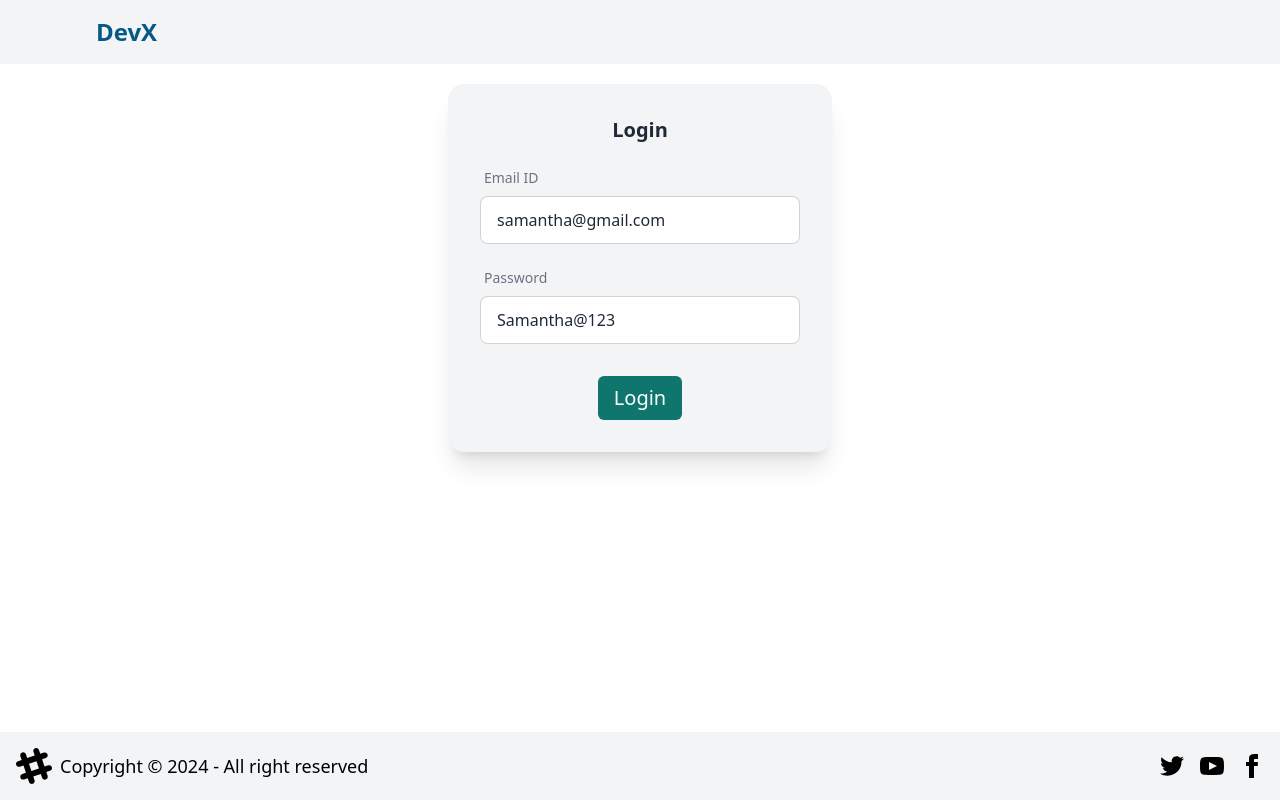
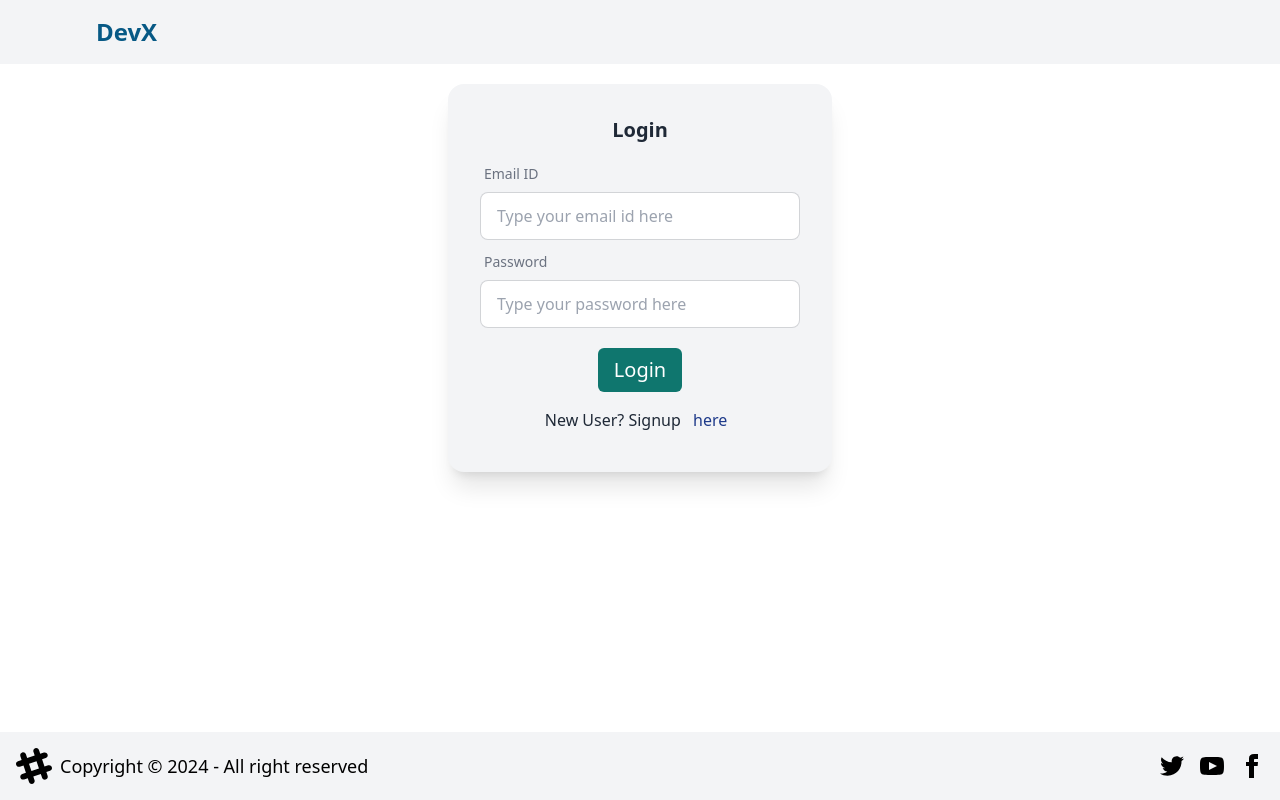
Before and after one commit to Rajeshkumarachari/devx-ui, a React (Vite) app: page /login in a window 1280 px wide. Built offline with nearby package versions, Linux system fonts and the light colour scheme; no server answers.

Commit message:
Added Signup form + bug fixes

```diff
--- a/src/components/EditProfile.jsx
+++ b/src/components/EditProfile.jsx
@@ -8,9 +8,9 @@
   const [firstName, setFirstName] = useState(user.firstName);
   const [lastName, setLastName] = useState(user.lastName);
   const [photoUrl, setPhotoUrl] = useState(user.photoUrl);
-  const [age, setAge] = useState(user.age);
+  const [age, setAge] = useState(user.age || "");
   const [gender, setGender] = useState(user.gender);
-  const [about, setAbout] = useState(user.about);
+  const [about, setAbout] = useState(user.about || "");
   const [error, setError] = useState("");
   const [showToast, setShowToast] = useState(false);
   const dispatch = useDispatch();
--- a/src/components/Login.jsx
+++ b/src/components/Login.jsx
@@ -6,8 +6,12 @@
 import { BASE_URL } from "../utils/constants";
 
 export default function Login() {
-  const [emailId, setEmailId] = useState("samantha@gmail.com");
-  const [password, setPassword] = useState("Samantha@123");
+  const [emailId, setEmailId] = useState("");
+  const [password, setPassword] = useState("");
+  const [firstName, setFirstName] = useState("");
+  const [lastName, setLastName] = useState("");
+  const [isLoginForm, setIsLoginForm] = useState(true);
+
   const [error, setError] = useState("");
   const dispatch = useDispatch();
   const navigate = useNavigate();
@@ -28,13 +32,64 @@
       setError(err?.response?.data || "Something went wrong");
     }
   };
+
+  const handleSignUp = async () => {
+    try {
+      const res = await axios.post(
+        BASE_URL + "/signup",
+        {
+          firstName,
+          lastName,
+          emailId,
+          password,
+        },
+        { withCredentials: true }
+      );
+      dispatch(addUser(res.data.data));
+      return navigate("/profile");
+    } catch (err) {
+      setError(err?.response?.data || "Something went wrong");
+    }
+  };
   return (
-    <div className="flex justify-center my-5">
+    <div className="flex justify-center my-5 pb-20">
       <div className="card bg-gray-100 w-96 shadow-xl">
         <div className="card-body">
-          <h2 className="card-title justify-center">Login</h2>
+          <h2 className="card-title justify-center">
+            {isLoginForm ? "Login" : "Sign up"}
+          </h2>
           <div className="">
-            <label className="form-control w-full max-w-xs my-2">
+            {!isLoginForm && (
+              <div className="flex gap-2">
+                <label className="form-control w-full max-w-xs my-2">
+                  <div className="label">
+                    <span className="label-text text-gray-500">
+                      First Name{" "}
+                    </span>
+                  </div>
+                  <input
+                    type="text"
+                    value={firstName}
+                    onChange={(e) => setFirstName(e.target.value)}
+                    placeholder="Type here"
+                    className="input input-bordered w-full max-w-xs"
+                  />
+                </label>{" "}
+                <label className="form-control w-full max-w-xs my-2">
+                  <div className="label">
+                    <span className="label-text text-gray-500">Last Name</span>
+                  </div>
+                  <input
+                    type="text"
+                    value={lastName}
+                    onChange={(e) => setLastName(e.target.value)}
+                    placeholder="Type here"
+                    className="input input-bordered w-full max-w-xs"
+                  />
+                </label>
+              </div>
+            )}
+            <label className="form-control w-full max-w-xs my-1">
               <div className="label">
                 <span className="label-text text-gray-500">Email ID </span>
               </div>
@@ -46,12 +101,12 @@
                 className="input input-bordered w-full max-w-xs"
               />
             </label>
-            <label className="form-control w-full max-w-xs my-4">
+            <label className="form-control w-full max-w-xs my-1">
               <div className="label">
                 <span className="label-text text-gray-500">Password</span>
               </div>
               <input
-                type="text"
+                type="password"
                 value={password}
                 onChange={(e) => setPassword(e.target.value)}
                 placeholder="Type your password here"
@@ -64,11 +119,20 @@
           <div className="card-actions justify-center">
             <button
               className="bg-teal-700 hover:bg-teal-800  text-white rounded-md text-xl px-4 py-2"
-              onClick={handleLogin}
+              onClick={isLoginForm ? handleLogin : handleSignUp}
             >
-              Login
+              {isLoginForm ? "Login" : "Sign up"}
             </button>
           </div>
+          <p className="m-auto cursor-pointer py-2">
+            {isLoginForm ? "New User? Signup " : "Existing User? Login "}{" "}
+            <span
+              onClick={() => setIsLoginForm((value) => !value)}
+              className=" font-medium text-blue-900 hover:text-blue-950 hover:bg-gray-200 p-2 rounded-md"
+            >
+              here
+            </span>
+          </p>
         </div>
       </div>
     </div>
```
